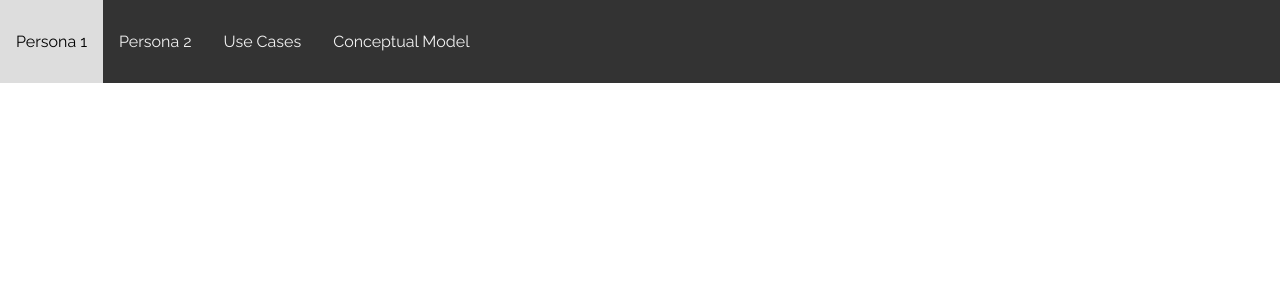
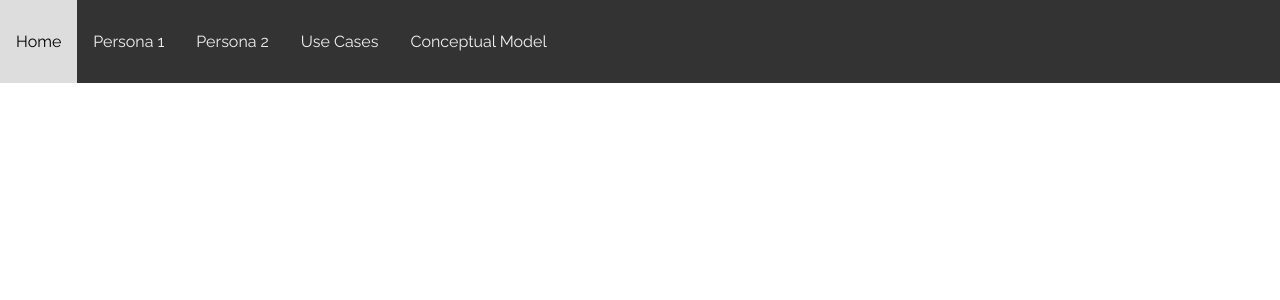
Before and after one commit to Koriganp/infrastructure, a PHP site: page /epic/index.php in a window 1280 px wide. Shown: the top 300 px of the page. Run offline with PHP 8.4, Linux system fonts and the light colour scheme.

Commit message:
Added home page to navbar

```diff
--- a/epic/conceptual-model.php
+++ b/epic/conceptual-model.php
@@ -9,6 +9,7 @@
 	<body>
 		<header>
 			<nav class="topnav">
+				<a href="index.php">Home</a>
 				<a href="george.php">Persona 1</a>
 				<a href="venus.php">Persona 2</a>
 				<a href="use-cases.php">Use Cases</a>
--- a/epic/george.php
+++ b/epic/george.php
@@ -10,6 +10,7 @@
 	<body>
 		<header>
 			<nav class="topnav">
+				<a href="index.php">Home</a>
 				<a href="george.php">Persona 1</a>
 				<a href="venus.php">Persona 2</a>
 				<a href="use-cases.php">Use Cases</a>
--- a/epic/index.php
+++ b/epic/index.php
@@ -2,14 +2,15 @@
 <html lang="en-US">
 	<head>
 		<meta charset="utf-8"/>
-		<meta name="description" content="second persona for capstone"/>
+		<meta name="description" content="main page for epic"/>
 		<link href="styles/persona.css" rel="stylesheet" type="text/css"/>
 		<link href="https://fonts.googleapis.com/css?family=Raleway" rel="stylesheet"/>
-		<title>Infrastructure Manager User Persona</title>
+		<title>Home Page</title>
 	</head>
 	<body>
 		<header>
 			<nav class="topnav">
+				<a href="index.php">Home</a>
 				<a href="george.php">Persona 1</a>
 				<a href="venus.php">Persona 2</a>
 				<a href="use-cases.php">Use Cases</a>
--- a/epic/use-cases.php
+++ b/epic/use-cases.php
@@ -10,6 +10,7 @@
 	<body>
 		<header>
 			<nav class="topnav">
+				<a href="index.php">Home</a>
 				<a href="george.php">Persona 1</a>
 				<a href="venus.php">Persona 2</a>
 				<a href="use-cases.php">Use Cases</a>
--- a/epic/venus.php
+++ b/epic/venus.php
@@ -10,6 +10,7 @@
 	<body>
 		<header>
 			<nav class="topnav">
+				<a href="index.php">Home</a>
 				<a href="george.php">Persona 1</a>
 				<a href="venus.php">Persona 2</a>
 				<a href="use-cases.php">Use Cases</a>
```
